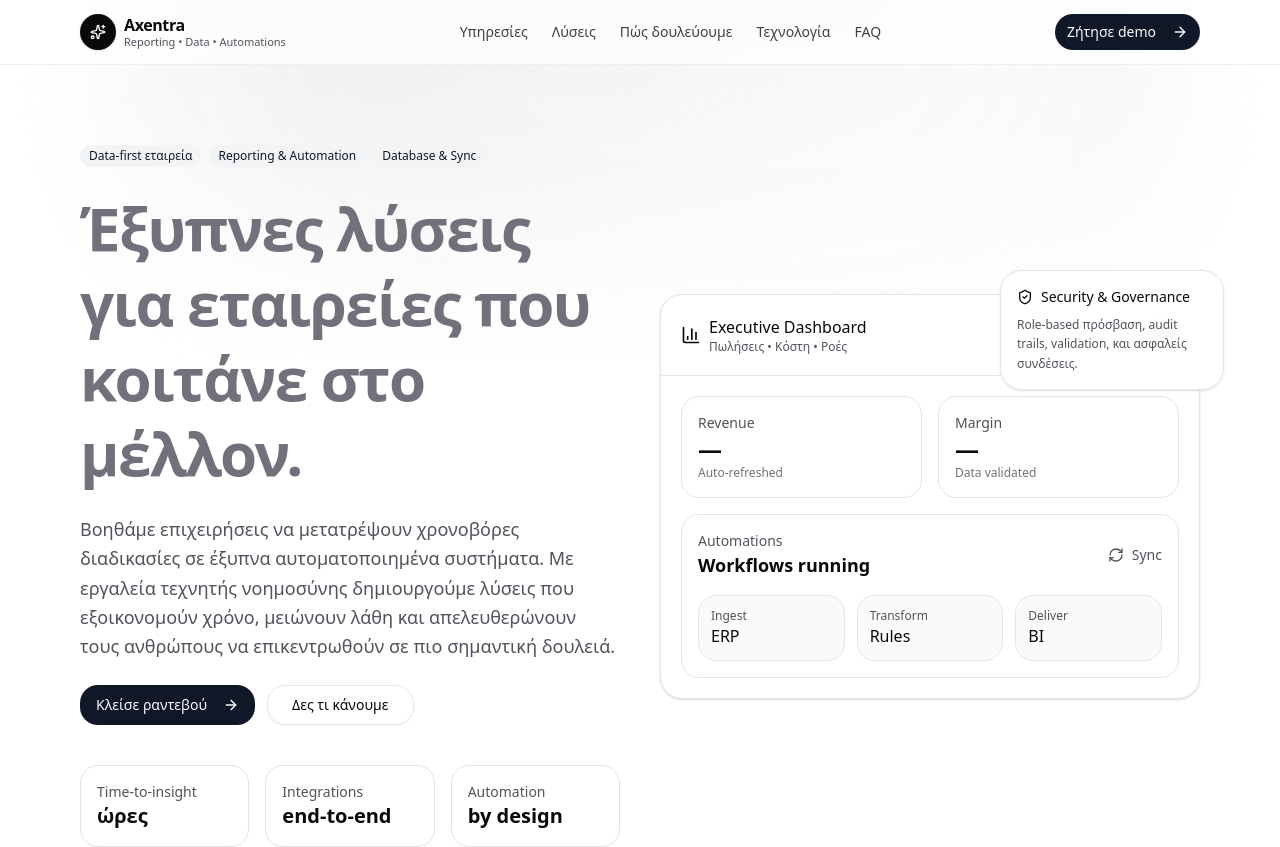
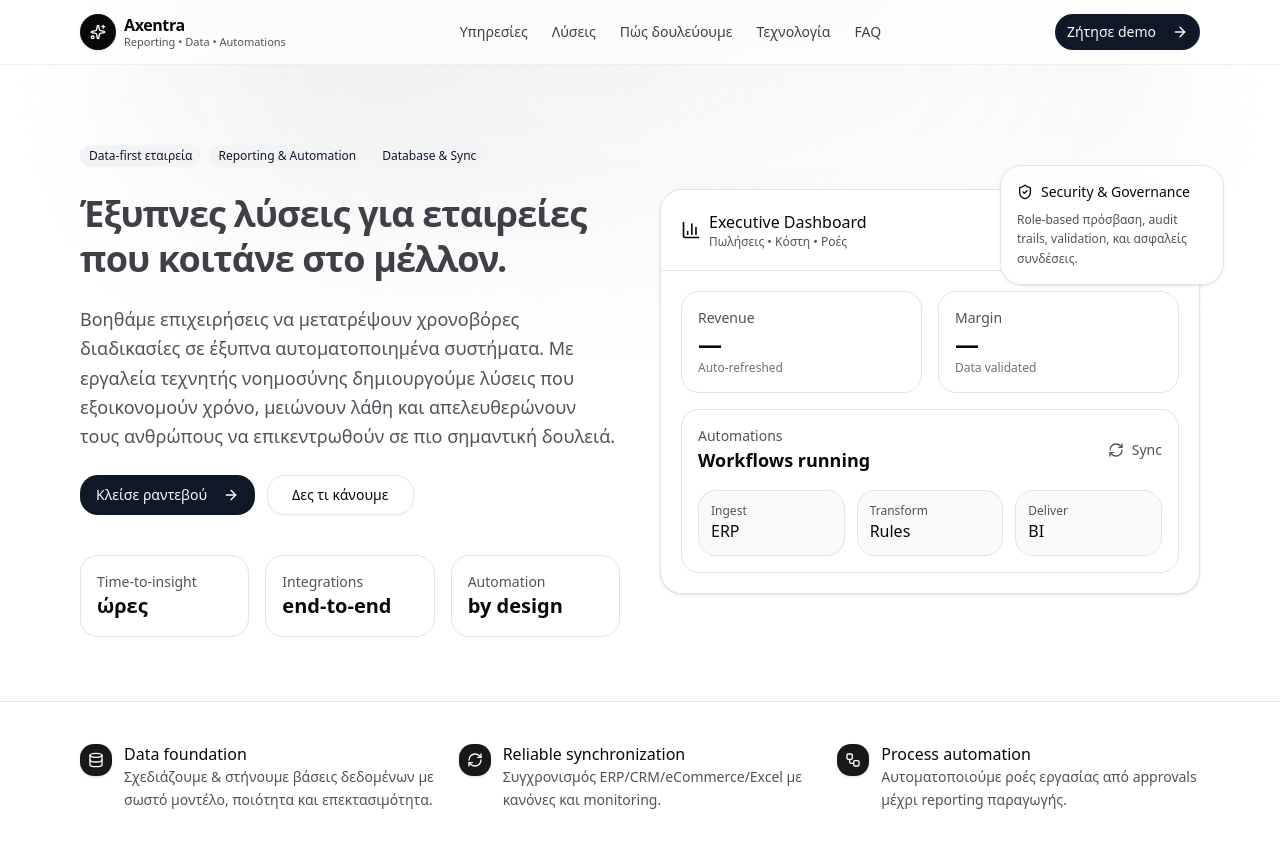
Before and after one commit to nikolaoua/axentra-site, a Next.js app: page / in a window 1280 px wide. Shown: the top 847 px of the page. Built offline with nearby package versions, Linux system fonts and the light colour scheme.

Commit message:
Refactor heading in page.tsx for better styling
Updated heading styles and reduced max width.

```diff
--- a/app/page.tsx
+++ b/app/page.tsx
@@ -215,10 +215,8 @@ export default function AxentraSite() {
                 </Badge>
               </div>
 
-              <h1 className="max-w-4xl text-4xl font-bold leading-tight tracking-tight text-zinc-900 md:text-5xl lg:text-6xl">
-                <span className="text-zinc-500">
-                  Έξυπνες λύσεις για εταιρείες που κοιτάνε στο μέλλον.
-                  </span>{" "}
+              <h1 className="max-w-3xl text-3xl font-semibold leading-tight tracking-tight text-zinc-700 md:text-4xl">
+                Έξυπνες λύσεις για εταιρείες που κοιτάνε στο μέλλον.
               </h1>
 
               <p className="text-zinc-600 text-lg leading-relaxed max-w-xl">
```
